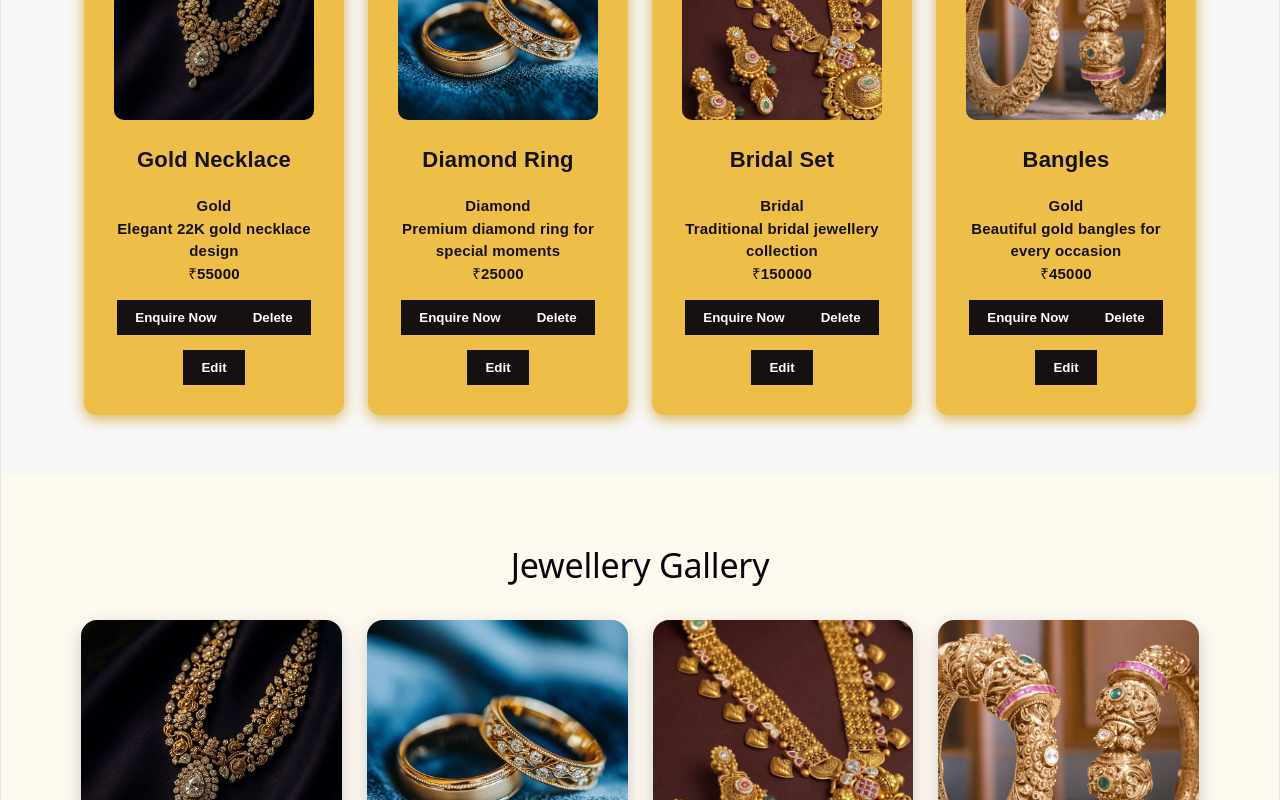
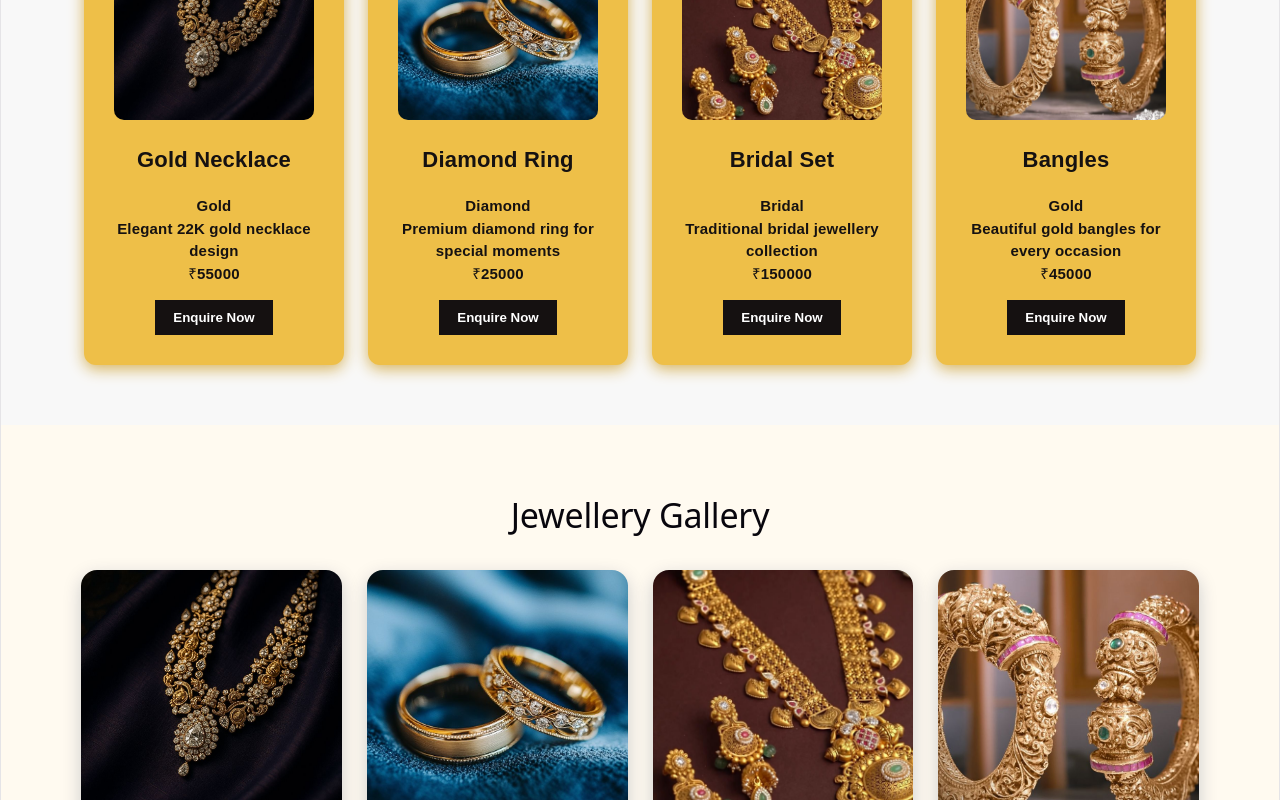
Before and after one commit to aakashbeligiri/Ashish-Jewellers, a React (Vite) app: page / in a window 1280 px wide. Shown: the part 1025-1825 px from the top of the page. Built offline with nearby package versions, Linux system fonts and the light colour scheme; no server answers.

Commit message:
Hide admin edit and delete controls

```diff
--- a/src/App.jsx
+++ b/src/App.jsx
@@ -338,9 +338,12 @@ const getProductImage = (imageUrl) => {
               <strong>₹{product.price}</strong>
             </p>
             <button>Enquire Now</button>
+            {isAdminLoggedIn && (
+  <>
     <button onClick={() => deleteProduct(product.id)}>
       Delete
     </button>
+
     <button
       onClick={() => {
         setEditingProductId(product.id);
@@ -359,6 +362,8 @@ const getProductImage = (imageUrl) => {
     >
       Edit
     </button>
+  </>
+)}
           </div>
         );
       })
```
Lines whose indentation alone changed are shown as unchanged.
